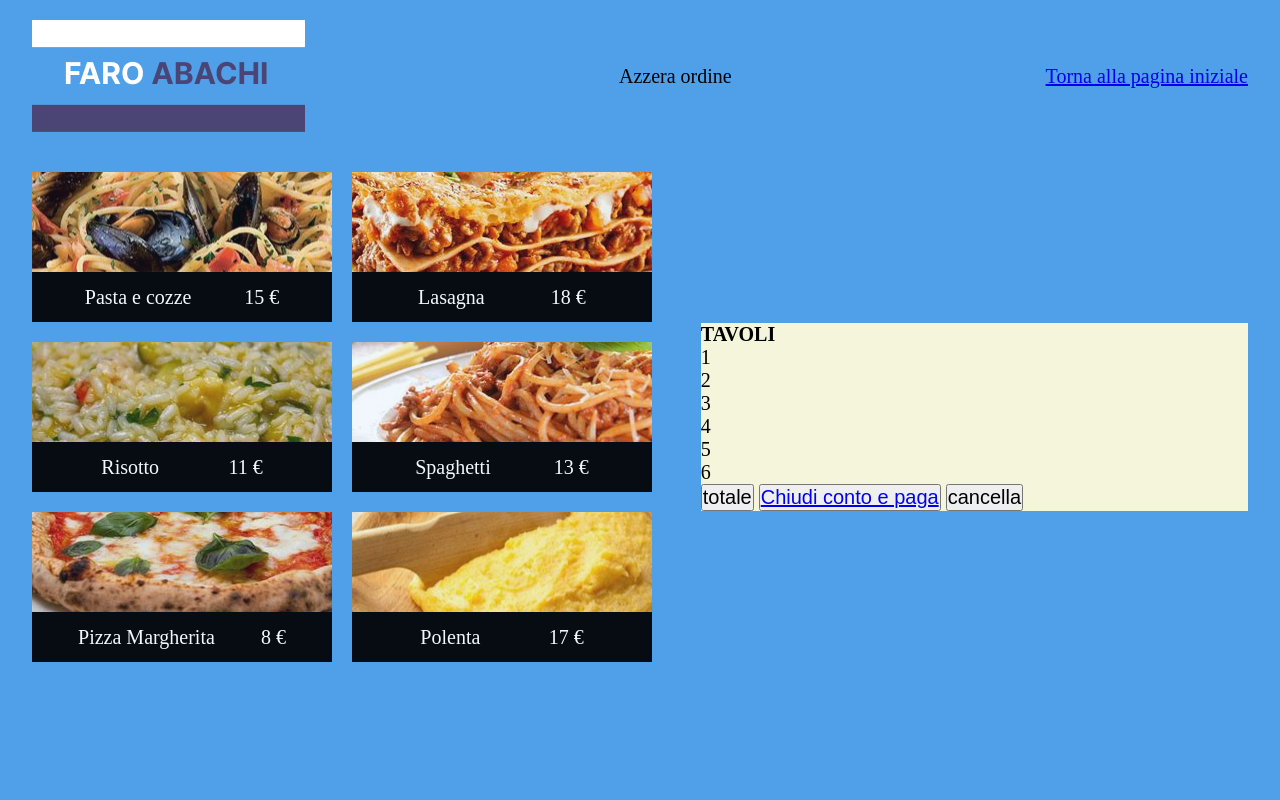
After one commit to aryan-11/ristorante, a PHP site: page /src/html/ordini.php in a window 1280 px wide. The commit adds this page. Run offline with PHP 8.4, Linux system fonts and the light colour scheme.

Commit message:
right part done

```diff
--- a/index.html
+++ b/index.html
@@ -12,7 +12,7 @@
     <div class="container">
         <img src="./assets/img/logo.png" alt="logo resturant">
         <p>Effettua un ordine cliccando il pulsante in basso</p>
-        <button><a href="./src/html/ordini.html">Cliccca per Ordinare</a></button>
+        <button><a href="./src/html/ordini.php">Cliccca per Ordinare</a></button>
     </div>
 </body>
 </html>
--- /dev/null
+++ b/src/backend/csv/pietanze - Foglio1.csv
@@ -0,0 +1,6 @@
+Pasta e cozze,15,cozze.jpeg
+Lasagna,18,lasagna.jpeg
+Risotto,11,risotto.jpeg
+Spaghetti,13,spaghetti.jpeg
+Pizza Margherita,8,pizza.jpeg
+Polenta,17,polenta.jpeg
--- a/src/backend/csv/pietanze.csv
+++ b/src/backend/csv/pietanze.csv
@@ -1,6 +1,6 @@
-Pasta e cozze;15;cozze.jpeg;
-Lasagna;18;lasagna.jpeg;
-Risotto;11;risotto.jpeg;
-Spaghetti;13;spaghetti.jpeg;
-Pizza Margherita;8;pizza.jpeg;
-Polenta;17;polenta.jpeg
+Pasta e cozze,15,cozze.jpeg
+Lasagna,18,lasagna.jpeg
+Risotto,11,risotto.jpeg
+Spaghetti,13,spaghetti.jpeg
+Pizza Margherita,8,pizza.jpeg
+Polenta,17,polenta.jpeg
--- a/src/backend/php/index.php
+++ b/src/backend/php/index.php
@@ -0,0 +1,6 @@
+<?php
+
+echo "ciao a tutti;
+
+
+?>
--- a/src/frontend/ordini.css
+++ b/src/frontend/ordini.css
@@ -12,6 +12,7 @@ body {
 
 .navbar {
     width: 100%;
+    margin-top: 1rem;
     display: flex;
     justify-content: space-between;
     align-items: center;
@@ -20,17 +21,51 @@ body {
 .content {
     width: 100%;
     height: 100%;
-    background-color: #fda;
+    /* background-color: #fda; */
     display: flex;
     align-items: center;
+
+    margin-top: 2rem;
+
 }
 
 .right {
     width: 55%;
-    background-color: aqua;
+    /* background-color: aqua; */
+
+    display: flex;
+    flex-wrap: wrap;
+    gap: 1rem;
 }
 
 .left {
     width: 45%;
     background-color: beige;
 }
+
+.piatto {
+    width: 300px;
+    height: 100px;
+
+    cursor: pointer;
+    border: none;
+    color: transparent;
+}
+
+.infoPrezzi {
+    width: 300px;
+    height: 50px;
+    display: flex;
+    justify-content: space-evenly;
+    align-items: center;
+    color: #ffffff;
+
+    background-color: #000000;
+}
+
+.container_piatto_singolo {
+    opacity: 92%;
+}
+.container_piatto_singolo:hover {
+    opacity: 100%;
+}
--- /dev/null
+++ b/src/html/index.php
@@ -0,0 +1,18 @@
+<?php
+
+    $row = 1;
+    $mycsvfile = array(); //define the main array.
+    if (($handle = fopen("../backend/csv/pietanze.csv", "r")) !== FALSE) {
+        while (($data = fgetcsv($handle, 1000, ",")) !== FALSE) {
+            $num = count($data);
+            $row++;
+            for ($c=0; $c < $num; $c++) {
+            }
+            $mycsvfile[] = $data;
+        }
+        fclose($handle);
+    }
+
+    // echo $mycsvfile[5][1];
+    return $mycsvfile;
+?>
--- /dev/null
+++ b/src/html/ordini.php
@@ -0,0 +1,111 @@
+<!DOCTYPE html>
+<html lang="en">
+<head>
+    <meta charset="UTF-8">
+    <meta http-equiv="X-UA-Compatible" content="IE=edge">
+    <meta name="viewport" content="width=device-width, initial-scale=1.0">
+    <title>Ordini ristorante</title>
+    <link rel="stylesheet" href="../frontend/style.css">
+    <link rel="stylesheet" href="../frontend/ordini.css">
+    <script src="../backend/js/index.js" defer></script>
+</head>
+<body>
+
+    <?php
+        include ("index.php");
+    ?>
+    <div class="container">
+        <nav class="navbar">
+            <img src="../../assets/img/logo.png" alt="logo ristorante" class="logo">
+            <div class="azzera">Azzera ordine</div>
+            <a href="../../index.html" class="link_home">Torna alla pagina iniziale</a>
+        </nav>
+
+        <form action="ordini.php" method="post">
+            <div class="content">
+                <div class="right">
+                    <div class="container_piatto_singolo pasta_e_cozze">
+                        <input type="button" class="piatto piatto_1" value="Pizza Margherita;16;" name="piatto" style = "background: url('../../assets/img/piatti/<?php echo $mycsvfile[0][2] ?>') no-repeat center;">
+                        <div class="infoPrezzi">
+                            <p><?php echo $mycsvfile[0][0]; ?></p>
+                            <p><?php echo $mycsvfile[0][1] ?> €</p>
+                        </div>
+                    </div>
+                    <div class="container_piatto_singolo Lasagna">
+                        <input type="button" class="piatto piatto_2" value="Lasagna;16;" name="piatto" style = "background: url('../../assets/img/piatti/<?php echo $mycsvfile[1][2] ?>') no-repeat center;">
+                        <div class="infoPrezzi">
+                            <p><?php echo $mycsvfile[1][0]; ?></p>
+                            <p><?php echo $mycsvfile[1][1] ?> €</p>
+                        </div>
+                    </div>
+                    <div class="container_piatto_singolo pasta_e_cozze">
+                        <input type="button" class="piatto piatto_3" value="Pizza Margherita;16;" name="piatto" style = "background: url('../../assets/img/piatti/<?php echo $mycsvfile[2][2] ?>') no-repeat center;">
+                        <div class="infoPrezzi">
+                            <p><?php echo $mycsvfile[2][0]; ?></p>
+                            <p><?php echo $mycsvfile[2][1] ?> €</p>
+                        </div>
+                    </div>
+                    <div class="container_piatto_singolo pasta_e_cozze">
+                        <input type="button" class="piatto piatto_4" value="Pizza Margherita;16;" name="piatto" style = "background: url('../../assets/img/piatti/<?php echo $mycsvfile[3][2] ?>') no-repeat center;">
+                        <div class="infoPrezzi">
+                            <p><?php echo $mycsvfile[3][0]; ?></p>
+                            <p><?php echo $mycsvfile[3][1] ?> €</p>
+                        </div>
+                    </div>
+                    <div class="container_piatto_singolo pasta_e_cozze">
+                        <input type="button" class="piatto piatto_5" value="Pizza Margherita;16;" name="piatto" style = "background: url('../../assets/img/piatti/<?php echo $mycsvfile[4][2] ?>') no-repeat center;">
+                        <div class="infoPrezzi">
+                            <p><?php echo $mycsvfile[4][0]; ?></p>
+                            <p><?php echo $mycsvfile[4][1] ?> €</p>
+                        </div>
+                    </div>
+                    <div class="container_piatto_singolo pasta_e_cozze">
+                        <input type="button" class="piatto piatto_6" value="Pizza Margherita;16;" name="piatto" style = "background: url('../../assets/img/piatti/<?php echo $mycsvfile[5][2] ?>') no-repeat center;">
+                        <div class="infoPrezzi">
+                            <p><?php echo $mycsvfile[5][0]; ?></p>
+                            <p><?php echo $mycsvfile[5][1] ?> €</p>
+                        </div>
+                    </div>
+
+
+                </div>
+                <div class="left">
+                    <div class="sezione_tavoli">
+                        <h1>TAVOLI</h1>
+                        <div class="container_tavoli">
+                            <div class="tavoli_numerati 1">
+                                1
+                            </div>
+                            <div class="tavoli_numerati 2">
+                                2
+                            </div>
+                            <div class="tavoli_numerati 3">
+                                3
+                            </div>
+                            <div class="tavoli_numerati 4">
+                                4
+                            </div>
+                            <div class="tavoli_numerati 5">
+                                5
+                            </div>
+                            <div class="tavoli_numerati 6">
+                                6
+                            </div>
+                        </div>
+                    </div>
+                    <div class="resoconto">
+                        <div class="risultati">
+
+                        </div>
+                        <div class="bottoni">
+                            <button>totale</button>
+                            <button><a href="./fattura.html">Chiudi conto e paga</a></button>
+                            <button>cancella</button>
+                        </div>
+                    </div>
+                </div>
+            </div>
+        </form>
+    </div>
+</body>
+</html>
```
Also changed, not shown: src/html/ordini.html (deleted, +0 -67 lines), assets/img/piatti/cozze.jpeg (added), assets/img/piatti/lasagna.jpeg (added), assets/img/piatti/pizza.jpeg (added), assets/img/piatti/polenta.jpeg (added), assets/img/piatti/risotto.jpeg (added), assets/img/piatti/spaghetti.jpeg (added).
